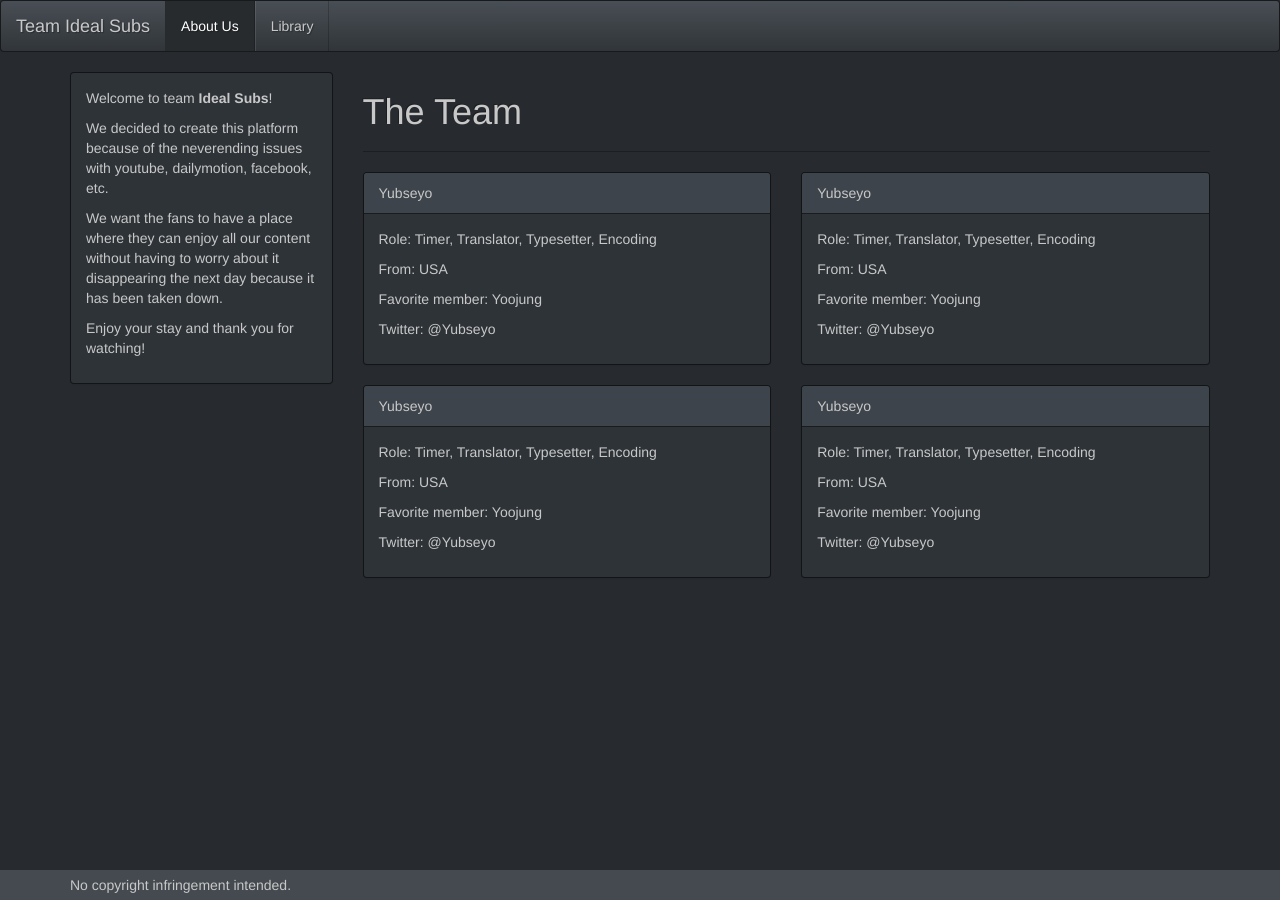
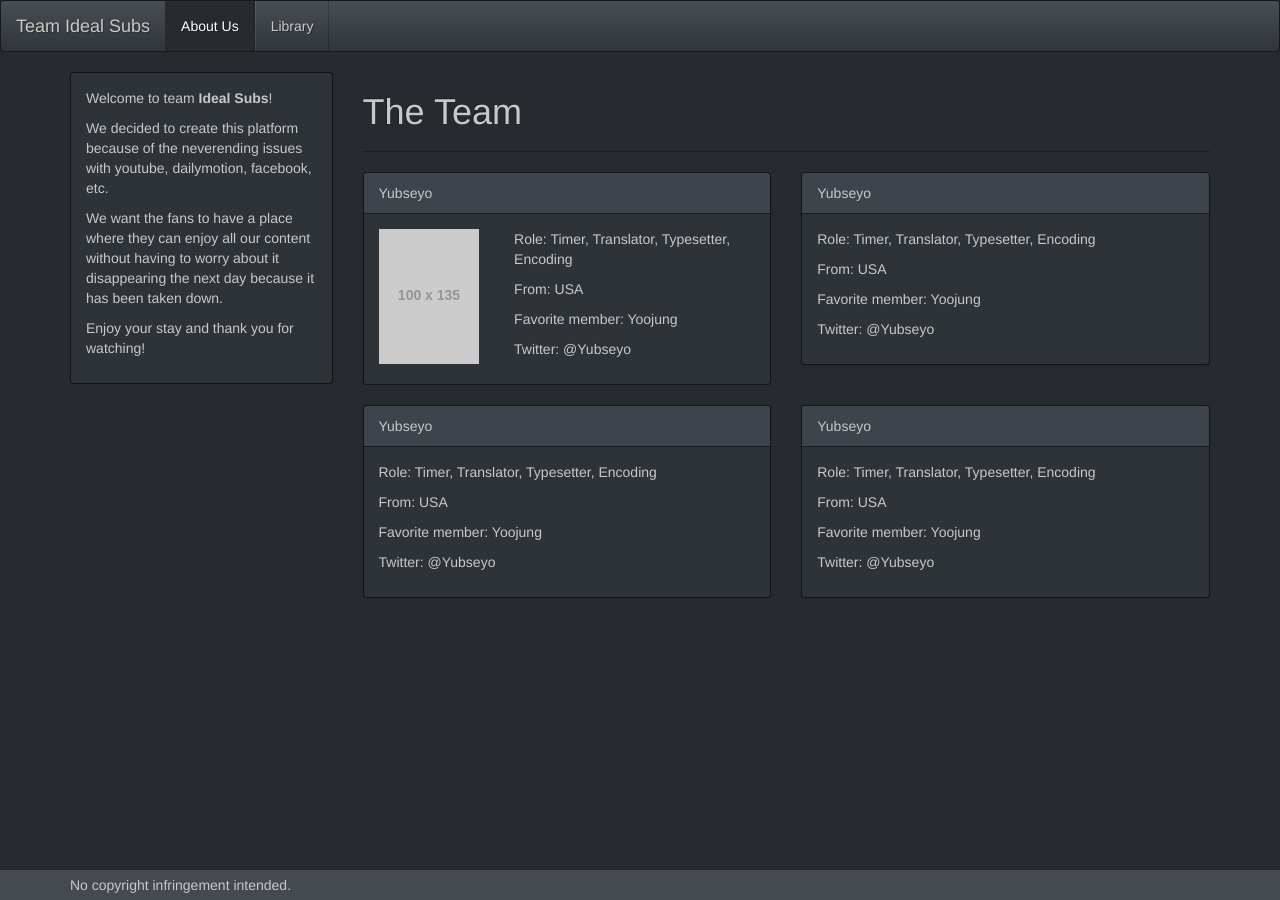
Before and after one commit to teamidealsubs/teamidealsubs.github.io, a Jekyll site: the page built from aboutus.html, in a window 1280 px wide. Built offline with Jekyll 4.4.1, drawn with Linux system fonts in a browser that asks for light colours; nearby versions of some CDN libraries.

```diff
--- a/aboutus.html
+++ b/aboutus.html
@@ -15,12 +15,17 @@ group: navigation
 	<div class="col-md-6">
 		<div class="panel panel-default">
 			<div class="panel-heading">Yubseyo</div>
-				<div class="panel-body">
-					<p>Role: Timer, Translator, Typesetter, Encoding</p>
-					<p>From: USA</p>
-					<p>Favorite member: Yoojung</p>
-					<p>Twitter: @Yubseyo</p>
+			<div class="panel-body">
+				<div class="row">
+  					<div class="col-md-4"><img src="http://placehold.it/100x135"></div>
+  					<div class="col-md-8">
+  						<p>Role: Timer, Translator, Typesetter, Encoding</p>
+						<p>From: USA</p>
+						<p>Favorite member: Yoojung</p>
+						<p>Twitter: @Yubseyo</p>
+					</div>
 				</div>
+			</div>
 		</div>
 	</div>
 
```
